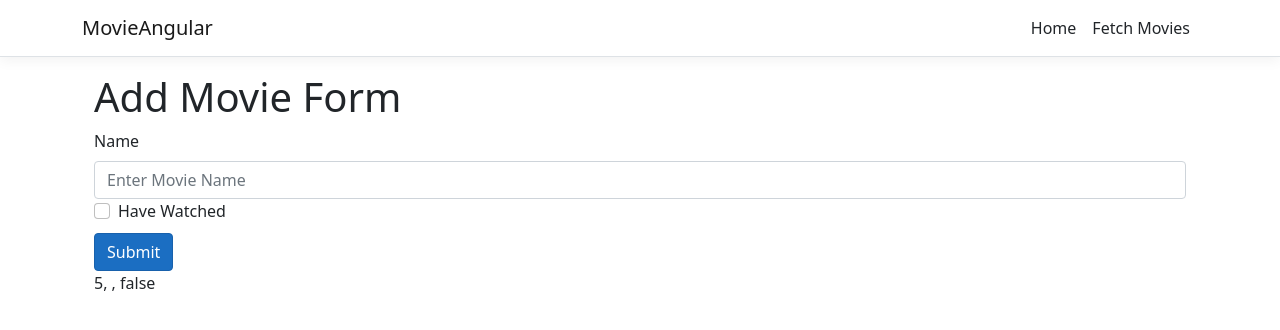
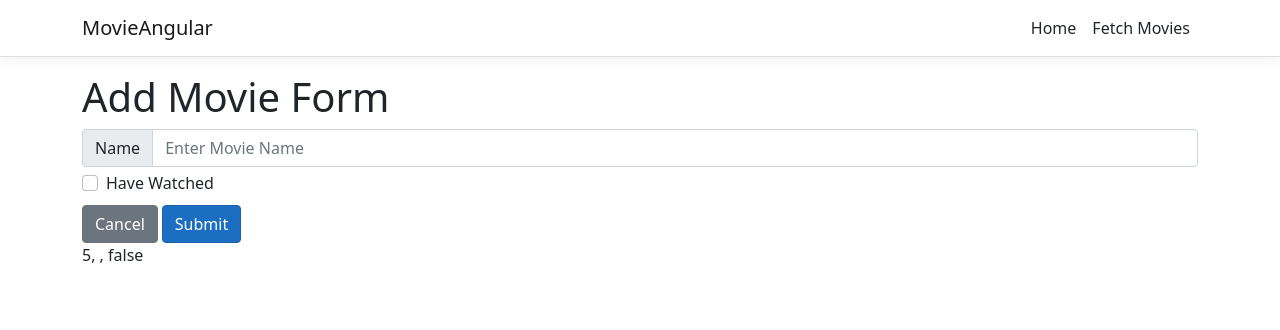
Before and after one commit to jamtbauc/movie-angular, an Angular app in the folder ClientApp/: page /add-movie in a window 1280 px wide. Shown: the top 330 px of the page. Built offline with nearby package versions, Linux system fonts and the light colour scheme.

Commit message:
Tidy up add movie component

```diff
--- a/ClientApp/src/app/Components/add-movie/add-movie.component.html
+++ b/ClientApp/src/app/Components/add-movie/add-movie.component.html
@@ -1,15 +1,14 @@
-<div class="container">
 <h1>Add Movie Form</h1>
 <form (ngSubmit)="onSubmit()" #movieForm="ngForm">
-        <div class="form-group">
-            <label for="name" class="form-label">Name</label>
+    <div class="input-group flex-nowrap mb-1">
+        <label for="name" class="input-group-text">Name</label>
         <input type="text" class="form-control" id="name" [(ngModel)]="movie.name" name="name" placeholder="Enter Movie Name">
     </div>
     <div class="form-check">
         <input type="checkbox" class="form-check-input" id="haveWatched" [(ngModel)]="movie.haveWatched" name="haveWatched">
         <label for="haveWatched" class="form-label">Have Watched</label>
     </div>
+    <button type="button" class="btn btn-secondary me-1" (click)="goBack()">Cancel</button>
     <button type="submit" class="btn btn-primary">Submit</button>
 </form>
 {{movie.id}}, {{movie.name}}, {{movie.haveWatched}}
-</div>
--- a/ClientApp/src/app/Components/add-movie/add-movie.component.ts
+++ b/ClientApp/src/app/Components/add-movie/add-movie.component.ts
@@ -1,4 +1,5 @@
-import { Component, OnInit } from '@angular/core';
+import { Component } from '@angular/core';
+import { Location } from '@angular/common';
 import { Movie } from 'src/app/Interfaces/movie';
 import { MovieService } from 'src/app/Services/movie.service';
 import { Router } from '@angular/router';
@@ -8,24 +9,15 @@ import { Router } from '@angular/router';
   templateUrl: './add-movie.component.html',
   styleUrls: ['./add-movie.component.css']
 })
-export class AddMovieComponent implements OnInit {
-  movies: Movie[] = [];
+export class AddMovieComponent {
   movie = new Movie(this.getNextId(), "", false);
 
   constructor(
     private movieService: MovieService,
-    private router: Router
-  ) {
+    private router: Router,
+    private location: Location
+  ) { }
 
-  }
-
-  ngOnInit(): void {
-
-  }
-
-  getMovies(): void {
-    this.movieService.getMovies().subscribe(data => this.movies = data.sort((a,b) => a.id - b.id));
-  }
   getNextId(): number {
     return this.movieService.getNextId();
   }
@@ -33,9 +25,11 @@ export class AddMovieComponent implements OnInit {
   onSubmit(): void {
     this.movieService.addMovie(this.movie).subscribe();
 
-    this.getMovies();
-
     this.router.navigate(['/fetch-movies']);
   }
 
+  goBack(): void {
+    this.location.back();
+  }
+
 }
```
Lines whose indentation alone changed are shown as unchanged.
